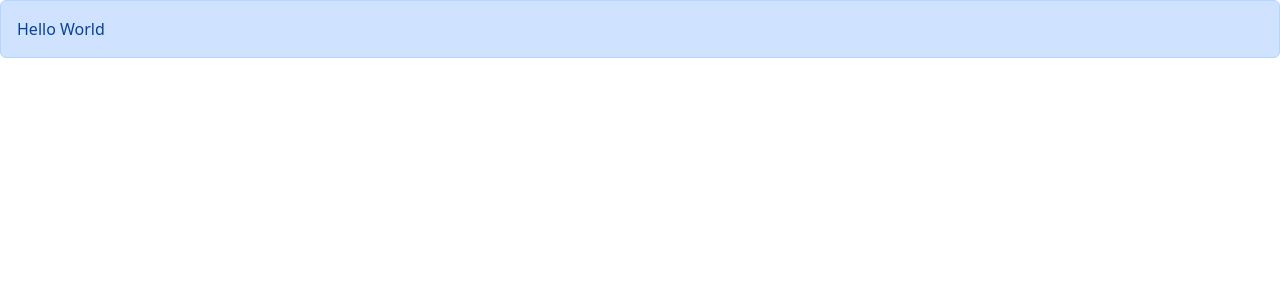
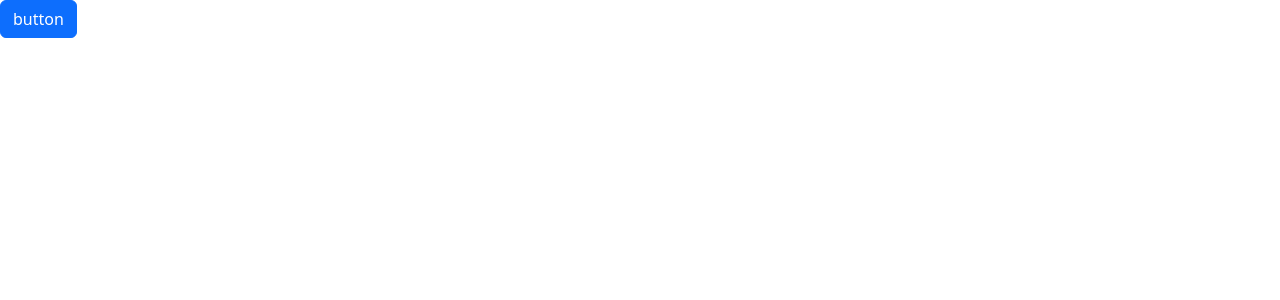
Before and after one commit to thinkGrow/react-tutorial, a React (Vite) app: page / in a window 1280 px wide. Shown: the top 300 px of the page. Built offline with nearby package versions, Linux system fonts and the light colour scheme.

Commit message:
Exercise : Build a button component

```diff
--- a/src/App.tsx
+++ b/src/App.tsx
@@ -1,9 +1,19 @@
-import Alert from "./components/Alert";
+// import Alert from "./components/Alert";
+import Button from "./components/Button";
 
+// function App() {
+//   return (
+//     <div>
+//       <Alert>
+//         Hello <span>World</span> World
+//       </Alert>
+//     </div>
+//   );
+// }
 function App() {
   return (
     <div>
-      <Alert>Hello World</Alert>
+      <Button onClick={()=>console.log("Clicked")}>button</Button>
     </div>
   );
 }
--- a/src/components/Alert.tsx
+++ /dev/null
@@ -1,11 +0,0 @@
-import React, { ReactNode } from "react";
-
-interface Props {
-  children: ReactNode;
-}
-
-const Alert = ({ children }: Props) => {
-  return <div className="alert alert-primary">{children}</div>;
-};
-
-export default Alert;
--- /dev/null
+++ b/src/components/Button.tsx
@@ -0,0 +1,20 @@
+import React from "react";
+
+// interface Props {
+//   children: string;
+//   onClick: () => void;
+// }
+interface Props {
+  children: string;
+  color?: 'primary' | 'secondary' | 'danger';
+  onClick: () => void;
+}
+const Button = ({ children, onClick, color = "primary" }: Props) => {
+  return (
+    <button className={"btn btn-" + color} onClick={onClick}>
+      {children}
+    </button>
+  );
+};
+
+export default Button;
```
